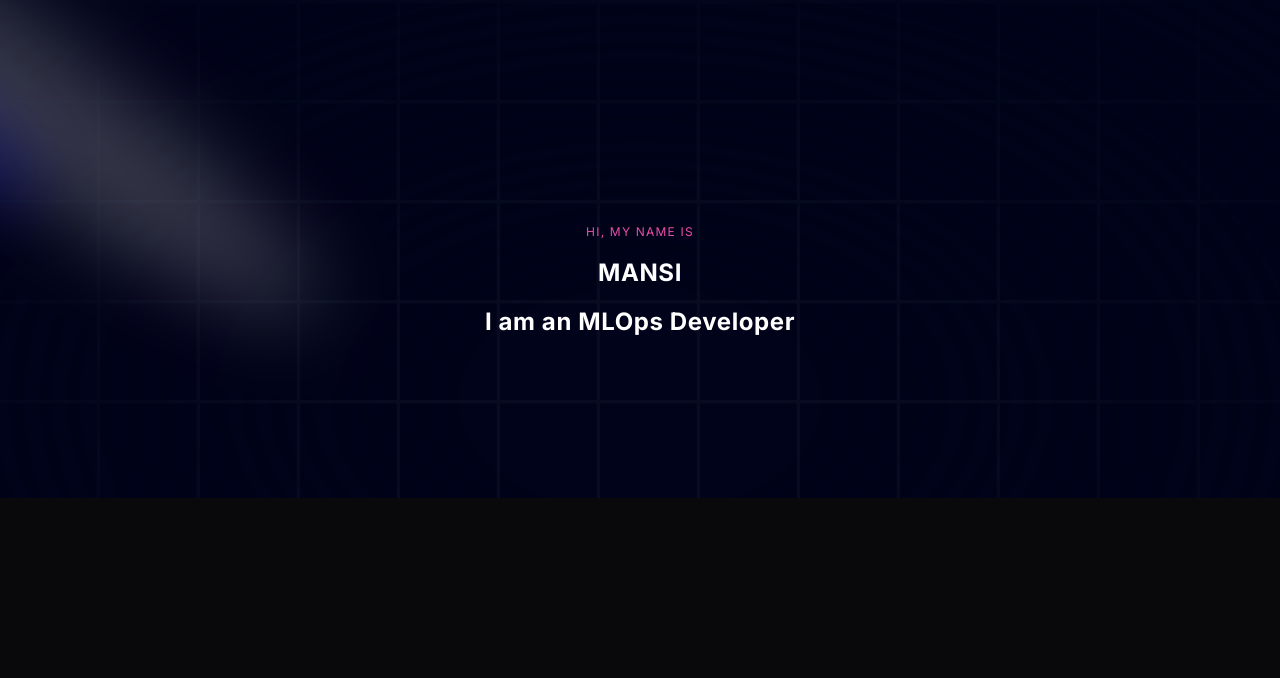
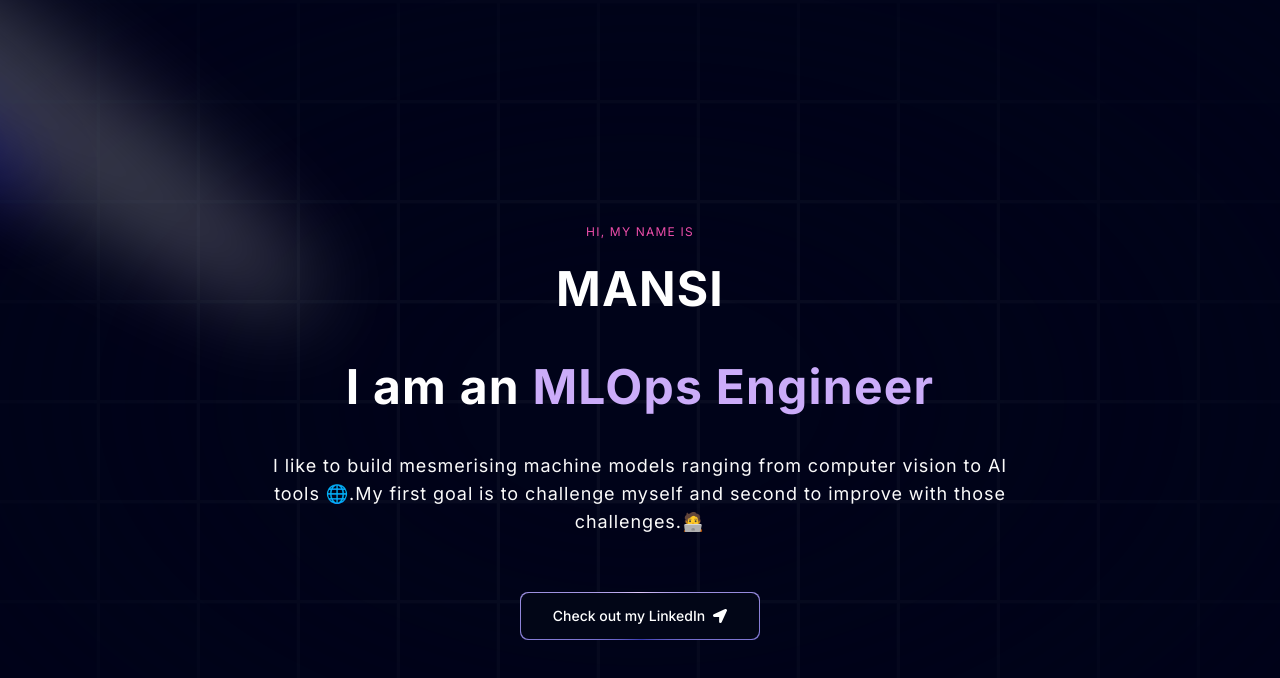
Before and after one commit to mansi104-ai/Portfolio, a Next.js app in the folder portfolio_mk/: page / in a window 1280 px wide. Shown: the top 678 px of the page. Built offline with nearby package versions, Linux system fonts and the light colour scheme.

Commit message:
from navbar to be completed

```diff
--- a/portfolio_mk/components/Hero.tsx
+++ b/portfolio_mk/components/Hero.tsx
@@ -1,13 +1,16 @@
 // import React from 'react'
 import { Spotlight } from './ui/Spotlight';
 import { TextGenerateEffect } from './ui/TextGenerateEffect';
+import MagicButton from './ui/MagicButton';
+import Link from 'next/link';
+import { FaLocationArrow } from 'react-icons/fa';
 
 const Hero = () => {
   return (
     <div className='pb-20 pt-36'>
         <div>
             <Spotlight className='-top-40 -left-10 md:-left-32 md:-top-20 h-screen' fill='white' />
-            <Spotlight className='-top-10 -left-full h-[80vh] w-[50vw]' fill='purple' />
+            <Spotlight className='-top-30 -left-full h-[80vh] w-[50vw]' fill='purple' />
             <Spotlight className='-top-28 -left-80  h-[80vh] w-[50vw]' fill='blue' />
         </div>
         <div className="h-screen w-full dark:bg-black-100 bg-white  dark:bg-grid-white/[0.035] bg-grid-black/[0.2] flex items-center justify-center absolute top-0 left-0">
@@ -15,19 +18,26 @@ const Hero = () => {
         </div>
            <div className='flex justify-center relative my-20 z-10 '>
             <div className='max-w-[89vw] md:max-w-2xl lg:max-w-[60vw] flex flex-col items-center justify-center'>
-              <h2 className='uppercase tracking-widest text-xs text-center max-w-80 text-[#eb4da9]'>HI, MY NAME IS </h2>
+              <h2 className='uppercase tracking-widest text-xs text-center max-w-80 not-italic text-[#eb4da9]'>HI, MY NAME IS </h2>
 
               <TextGenerateEffect
-              className='text-center text-[40px] md:text:8xl lg:text-9xl'
+              className='text-center text-[70px] md:text:3xl lg:text-5xl'
               words = 'MANSI '/>
 
               <TextGenerateEffect
-              className='text-center text-[40px] md:text:8xl lg:text-9xl'
-              words = 'I am an MLOps Developer'/>
+              className='text-center text-[90px] md:text:3xl mb-4 lg:text-5xl'
+              words = 'I am an MLOps Engineer'/>
 
-              <p className = 'text-center'>
+              <p className = 'text-center md:tracking-wider mb-4 text-sm md:text-base lg:text-lg mt-10px'>
+                 I like to build mesmerising machine models ranging  from computer vision to AI tools 🌐.My first goal is to challenge myself and second to improve with those challenges.🧑‍💻
+              </p>
 
-              </p>
+              <Link href = "https://www.linkedin.com/in/mansi-kalra-b46608252">
+                <MagicButton
+              title="Check out my LinkedIn"
+              icon={<FaLocationArrow />}
+              position= 'right' />
+              </Link>
             </div>
 
            </div>
--- /dev/null
+++ b/portfolio_mk/components/ui/MagicButton.tsx
@@ -0,0 +1,25 @@
+import React from 'react'
+
+const MagicButton = ({
+    title, icon, position,handleClick, otherClasses
+}:{
+    title: string; icon : React.ReactNode ; position: string;
+    handleClick?: ()=> void; otherClasses?: string;
+}
+  )=>{
+  return (
+
+        // Button code
+        <button className="relative inline-flex h-12 w-full overflow-hidden rounded-lg p-[1px] md:w-60 md:mt-10">
+        <span className="absolute inset-[-1000%] animate-[spin_2s_linear_infinite] bg-[conic-gradient(from_90deg_at_50%_50%,#E2CBFF_0%,#393BB2_50%,#E2CBFF_100%)]" />
+        <span className={`inline-flex h-full w-full cursor-pointer items-center justify-center rounded-lg bg-slate-950 px-7 gap-2 text-sm font-medium text-white backdrop-blur-3xl ${otherClasses}`}>
+         {position === 'left' && icon }
+         {title}
+         {position === 'right' && icon}
+        </span>
+        </button>
+
+  )
+}
+
+export default MagicButton
--- a/portfolio_mk/components/ui/TextGenerateEffect.tsx
+++ b/portfolio_mk/components/ui/TextGenerateEffect.tsx
@@ -19,7 +19,7 @@ export const TextGenerateEffect = ({
         opacity: 1,
       },
       {
-        duration: 2,
+        duration: 3,
         delay: stagger(0.2),
       }
     );
@@ -32,7 +32,7 @@ export const TextGenerateEffect = ({
           return (
             <motion.span
               key={word + idx}
-              className="dark:text-white text-black opacity-0"
+              className={`${idx >2 ? 'text-purple' : 'dark:text-white text-black'} opacity-0`}
             >
               {word}{" "}
             </motion.span>
@@ -44,8 +44,8 @@ export const TextGenerateEffect = ({
 
   return (
     <div className={cn("font-bold", className)}>
-      <div className="mt-4">
-        <div className=" dark:text-white text-black text-2xl leading-snug tracking-wide">
+      <div className="my-4">
+        <div className=" dark:text-white-100 text-black text-5xl leading-snug tracking-wide">
           {renderWords()}
         </div>
       </div>
--- a/portfolio_mk/next.config.mjs
+++ b/portfolio_mk/next.config.mjs
@@ -1,4 +1,8 @@
 /** @type {import('next').NextConfig} */
-const nextConfig = {};
+const nextConfig = {
+    images: {
+        domains :['github.com','linkedin.com'],
+    }
+};
 
 export default nextConfig;
```
Also changed, not shown: portfolio_mk/tailwind.config.ts (line endings or trailing spaces).
